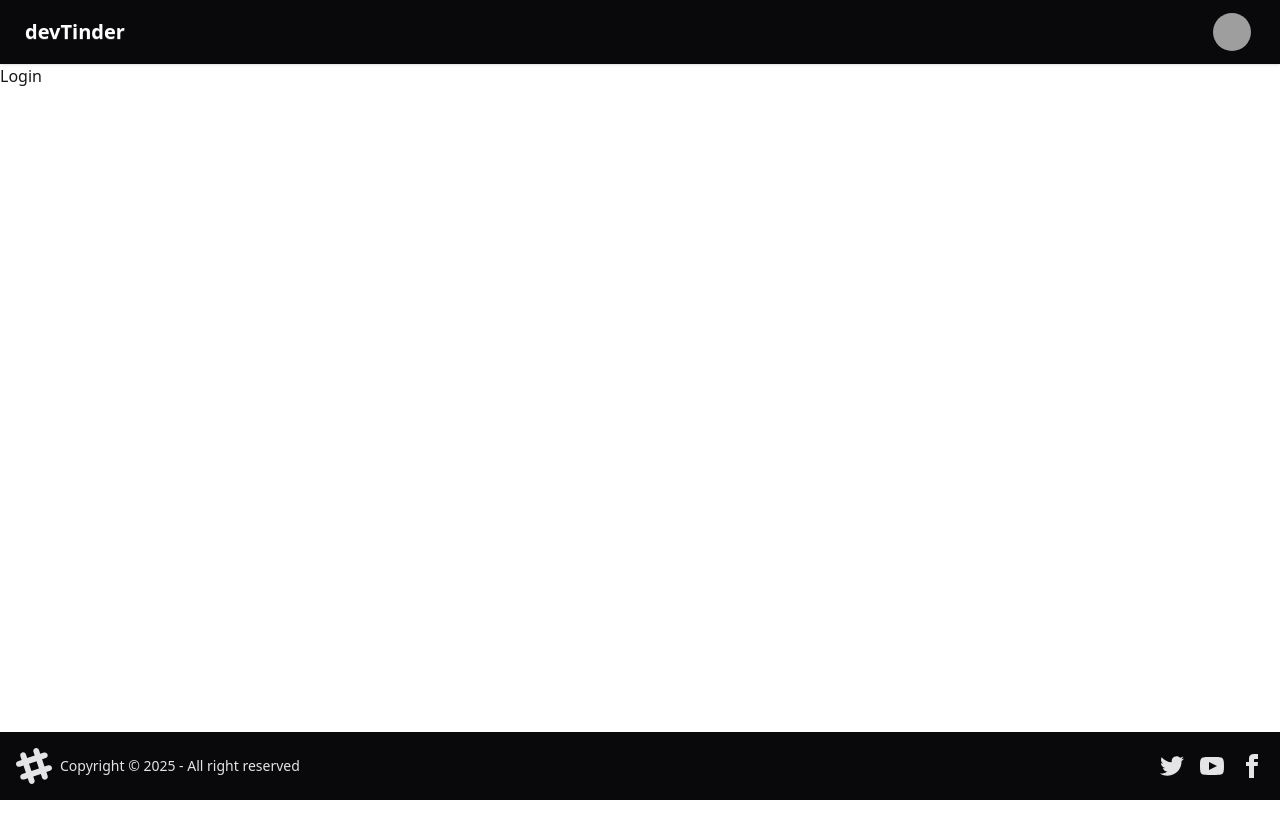
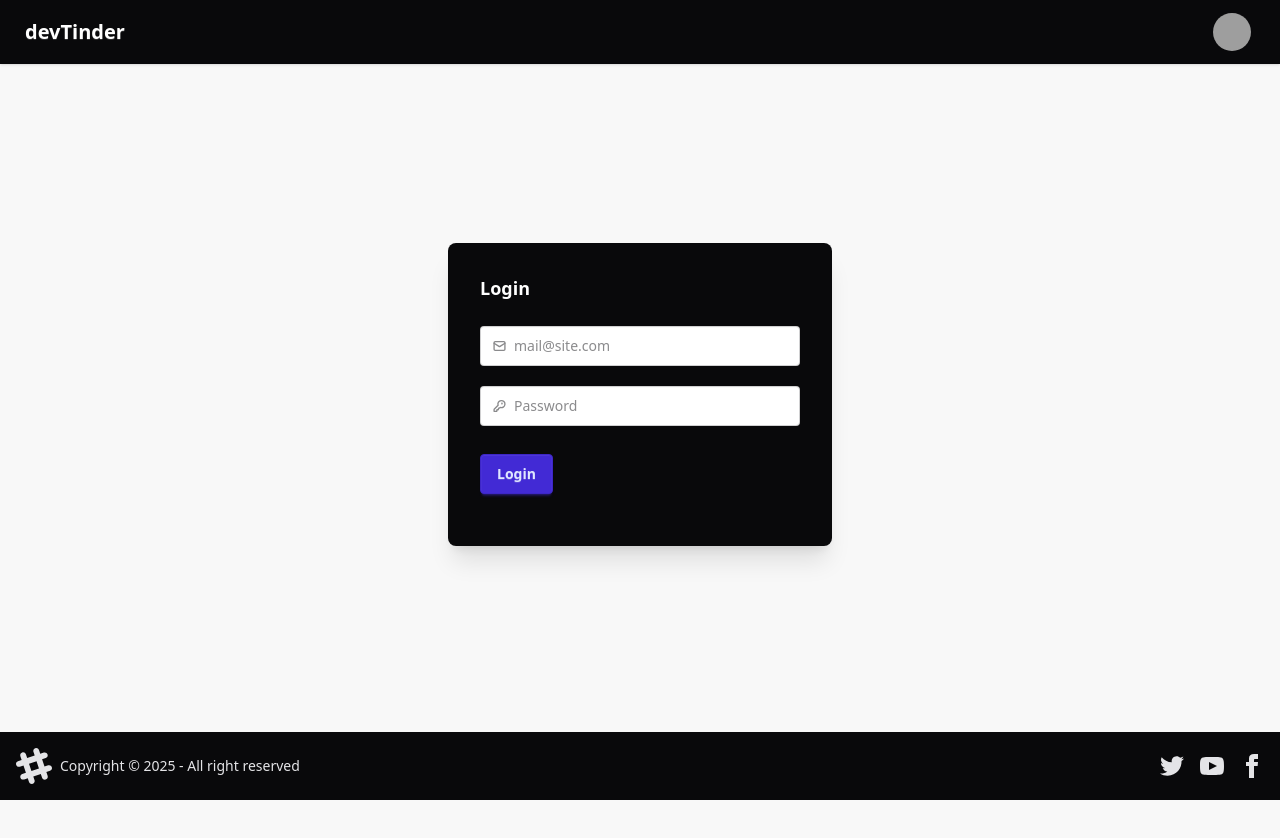
Before and after one commit to Jemil-Maniya/devTinder-web, a React (Vite) app: page /login in a window 1280 px wide. Shown: the top 838 px of the page. Before the commit the page ends 800 px from the top, so only its background shows below. Built offline with nearby package versions, Linux system fonts and the light colour scheme; grey boxes are pictures that could not be loaded.

Commit message:
basic login form

```diff
--- a/src/components/Login.jsx
+++ b/src/components/Login.jsx
@@ -1,9 +1,67 @@
-import React from 'react'
+import React from "react";
 
 const Login = () => {
   return (
-    <div>Login</div>
-  )
-}
+    <div className="flex items-center justify-center min-h-screen bg-base-200 pb-35">
+      <div className="card bg-neutral w-96 shadow-xl p-2">
+        <div className="card-body ">
+          <h2 className="card-title text-white mb-4">Login</h2>
+          <div className="flex flex-col space-y-5">
+            <label className="input validator">
+              <svg
+                className="h-[1em] opacity-50"
+                xmlns="http://www.w3.org/2000/svg"
+                viewBox="0 0 24 24">
+                <g
+                  strokeLinejoin="round"
+                  strokeLinecap="round"
+                  strokeWidth="2.5"
+                  fill="none"
+                  stroke="currentColor">
+                  <rect width="20" height="16" x="2" y="4" rx="2"></rect>
+                  <path d="m22 7-8.97 5.7a1.94 1.94 0 0 1-2.06 0L2 7"></path>
+                </g>
+              </svg>
+              <input type="email" placeholder="mail@site.com" required />
+            </label>
 
-export default Login
+            <label className="input validator">
+              <svg
+                className="h-[1em] opacity-50"
+                xmlns="http://www.w3.org/2000/svg"
+                viewBox="0 0 24 24">
+                <g
+                  strokeLinejoin="round"
+                  strokeLinecap="round"
+                  strokeWidth="2.5"
+                  fill="none"
+                  stroke="currentColor">
+                  <path d="M2.586 17.414A2 2 0 0 0 2 18.828V21a1 1 0 0 0 1 1h3a1 1 0 0 0 1-1v-1a1 1 0 0 1 1-1h1a1 1 0 0 0 1-1v-1a1 1 0 0 1 1-1h.172a2 2 0 0 0 1.414-.586l.814-.814a6.5 6.5 0 1 0-4-4z"></path>
+                  <circle
+                    cx="16.5"
+                    cy="7.5"
+                    r=".5"
+                    fill="currentColor"></circle>
+                </g>
+              </svg>
+              <input
+                type="password"
+                required
+                placeholder="Password"
+                minlength="8"
+                pattern="(?=.*\d)(?=.*[a-z])(?=.*[A-Z]).{8,}"
+                title="Must be more than 8 characters, including number, lowercase letter, uppercase letter"
+              />
+            </label>
+          </div>
+
+          <div className="card-actions justify-start py-5">
+            <button className="btn btn-primary">Login</button>
+          </div>
+        </div>
+      </div>
+    </div>
+  );
+};
+
+export default Login;
```
